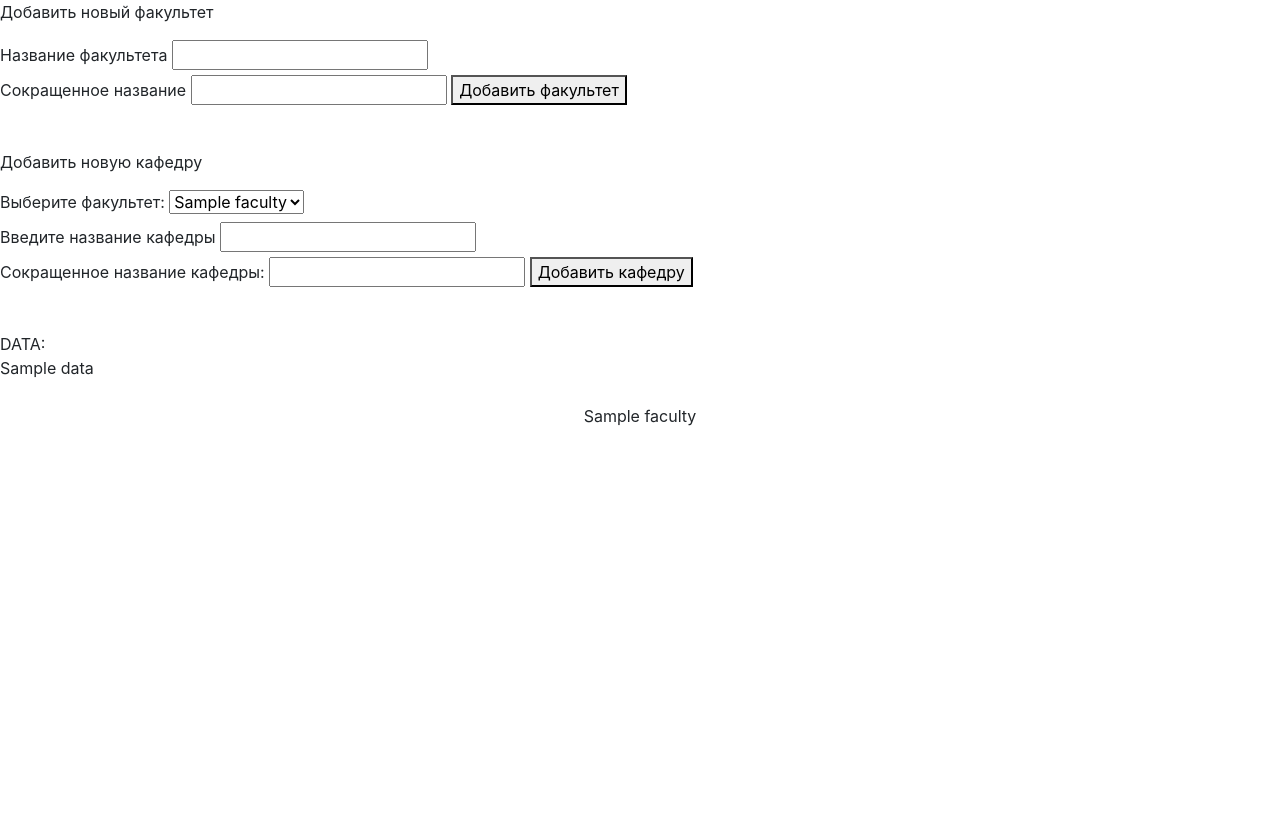
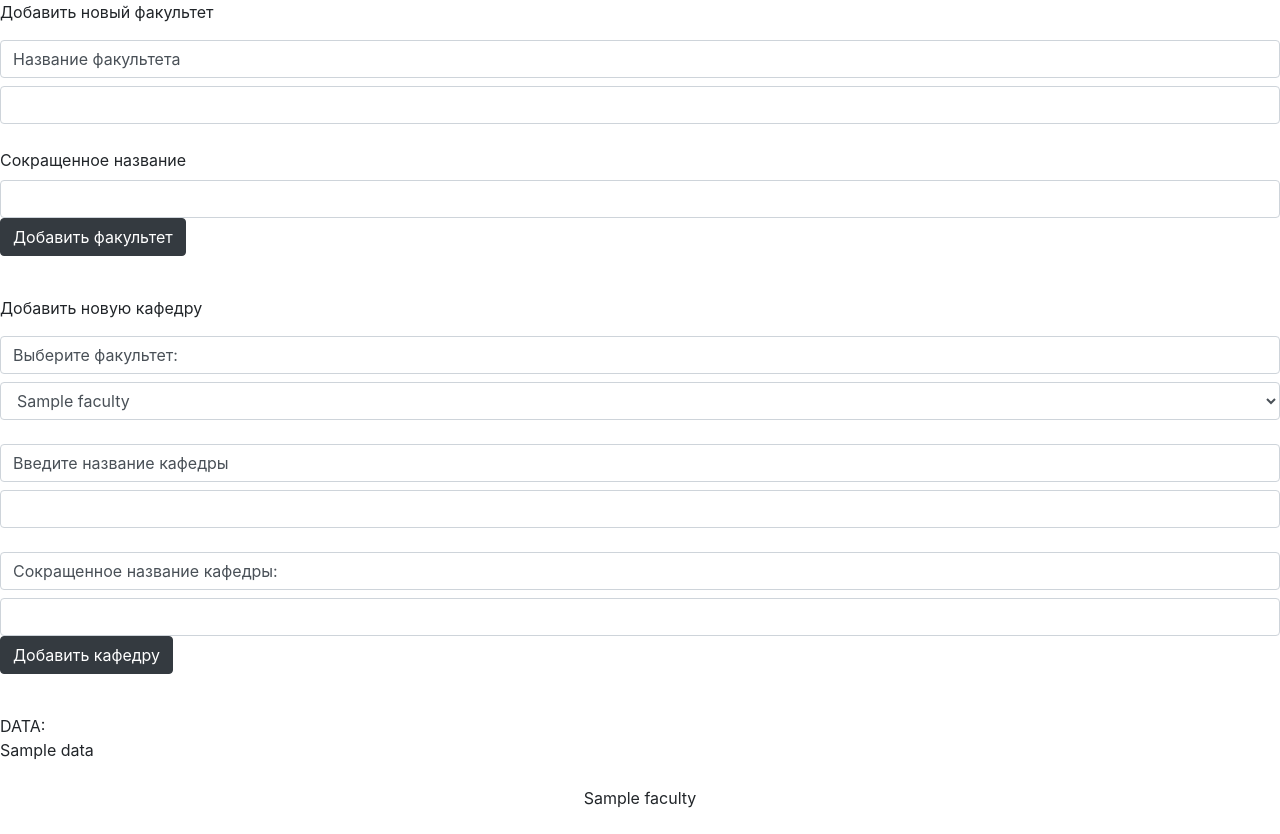
Before and after one commit to kiwib0n/Django, a Django app: template mysite/faculty/templates/faculty/index.html in a window 1280 px wide. Before the commit the page ends 426 px from the top, so only its background shows below. Run offline with Django 3.2, Linux system fonts and the light colour scheme; the template is opened without the code that fills it: most values are stand-ins (such as "Sample title", 1, 10 or a date in 2020); some libraries are stand-ins or nearby versions.

Commit message:
Добавил Bootstrap в faculty/index.html. => Обновил классы элементов внутри формы.

```diff
--- a/mysite/faculty/templates/faculty/index.html
+++ b/mysite/faculty/templates/faculty/index.html
@@ -12,32 +12,32 @@
             Добавить новый факультет
             <form name="addNewFacultet" action="/faculty/add/" method="POST">
                 {% csrf_token %}
-                <label>Название факультета</label>
-                <input name="name" />   <br/>
+                <label class="form-control">Название факультета</label>
+                <input class="form-control" name="name" />   <br/>
                 <label>Сокращенное название</label>
-                <input name="simple_name" />
-                <button type="submit">Добавить факультет</button>
+                <input class='form-control' name="simple_name" />
+                <button class='btn btn-dark' type="submit">Добавить факультет</button>
             </form>
         </p>
         <br/>
         <p>Добавить новую кафедру
             <form name = "addNewCafedra" action="/faculty/NewCafedra/" method="POST">
                 {% csrf_token %}
-            <label>Выберите факультет: </label>
-                <select type="radio" default="1" name="facultet">
+            <label class="form-control">Выберите факультет: </label>
+                <select class="form-control" type="radio" default="1" name="facultet">
                     {% for key in data %}
                     {% for faculty in key %}
-                        <option value="{{faculty}}">{{faculty}}</option>
+                        <option class="form-control" value="{{faculty}}">{{faculty}}</option>
                     {% endfor %}
                 {% endfor %}
                 </select>
             <br/>
-            <label>Введите название кафедры</label>
-            <input name="cafedra_name" value=""/>
+            <label class="form-control">Введите название кафедры</label>
+            <input class="form-control" name="cafedra_name" value=""/>
             <br/>
-            <label>Сокращенное название кафедры: </label>
-            <input name="simple_name" value=""/>
-                <button type="submit">Добавить кафедру</button>
+            <label class="form-control" >Сокращенное название кафедры: </label>
+            <input class="form-control" name="simple_name" value=""/>
+                <button class="btn btn-dark" type="submit">Добавить кафедру</button>
             </form>
         </p>
 
```
